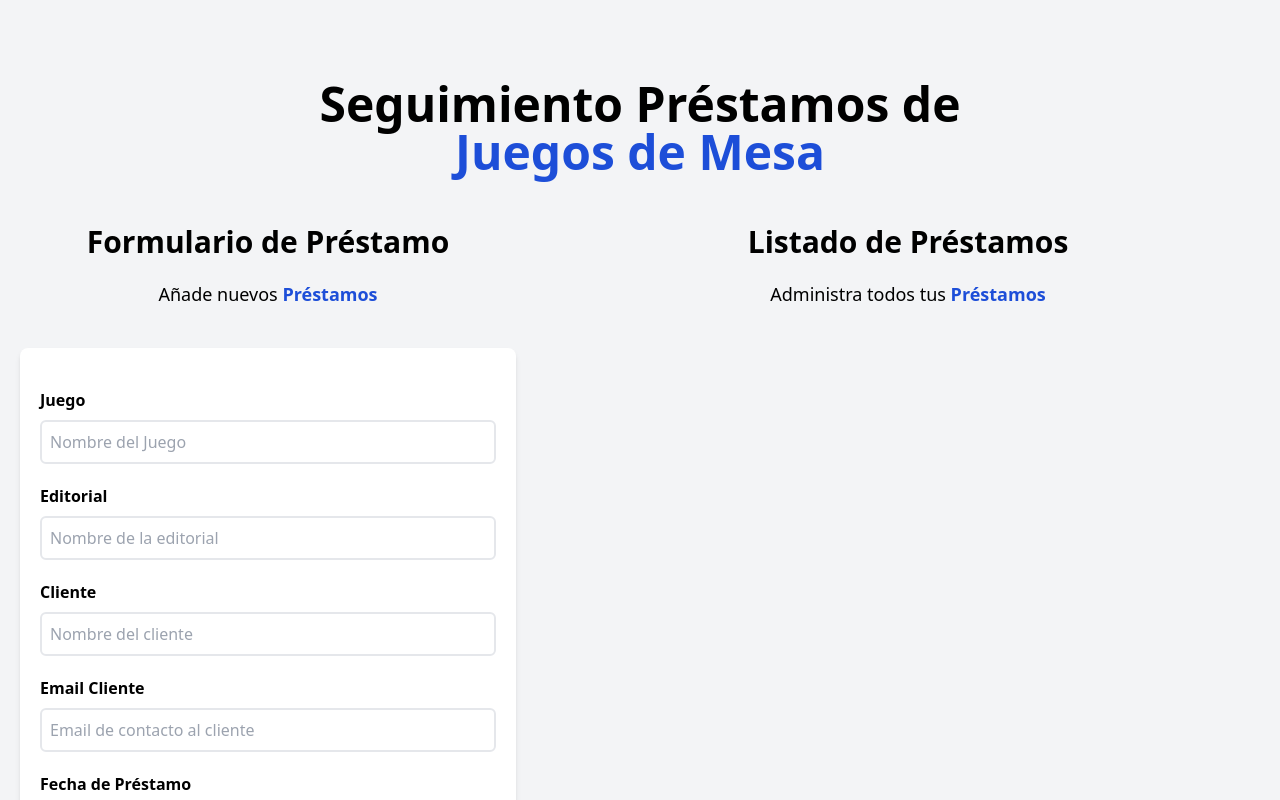
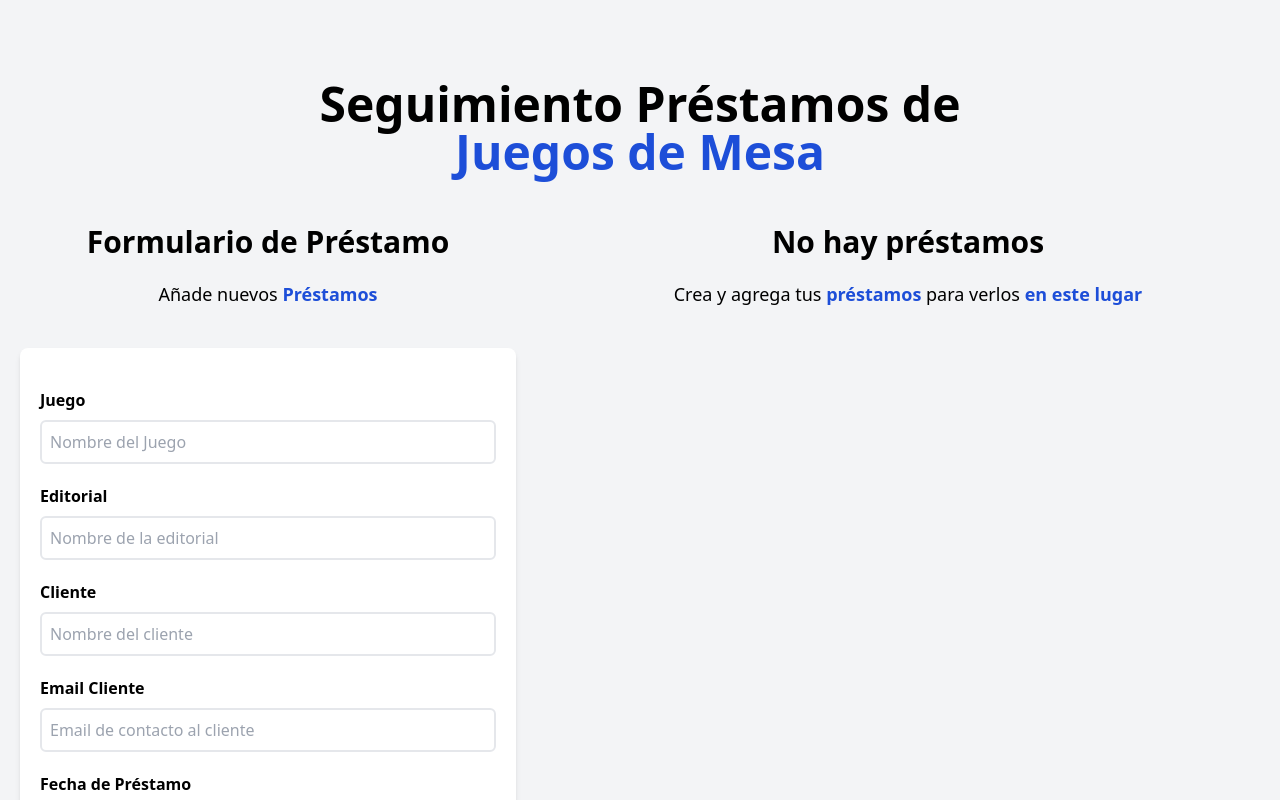
Before and after one commit to fernandolpz21/Board-game-loan-system, a React (Vite) app: page / in a window 1280 px wide. Shown: the top 800 px of the page. Built offline with nearby package versions, Linux system fonts and the light colour scheme.

Commit message:
Corregir error Id & botones editar/eliminar

```diff
--- a/src/components/Formulario.jsx
+++ b/src/components/Formulario.jsx
@@ -38,18 +38,18 @@ function Formulario({prestamos, setPrestamos}) { //Hacemos un destructuring de l
 
     //game register fields
     const [juego , setJuego] = useState({
-        id: generarId(),
+        "id": generarId(),
         "nombre": '',
         "editorial": '',
         "cliente": '',
-        "email": '',
+        "correo": '',
         "fecha": '',
         "condiciones": ''
     });
 
 
 
-    const {nombre, editorial, cliente, email, fecha, condiciones} = juego;
+    const {nombre, editorial, cliente, correo, fecha, condiciones} = juego;
 
     const handleChange = e => {
         setJuego({...juego, [e.target.name]:e.target.value}); // El setJuego va a ser xuna copia de la variable juego pero se le cambia el valor al campo que se está sobreescribiendo
@@ -62,7 +62,7 @@ function Formulario({prestamos, setPrestamos}) { //Hacemos un destructuring de l
     const handleSubmit = e => {
         e.preventDefault();
         console.log(juego)
-        if( [nombre, editorial, cliente, email, fecha, condiciones].includes('')){
+        if( [nombre, editorial, cliente, correo, fecha, condiciones].includes('')){
             setError(true);
         }
         else{
@@ -71,10 +71,11 @@ function Formulario({prestamos, setPrestamos}) { //Hacemos un destructuring de l
 
             //Reset Form
             setJuego({
+                "id": generarId(),
                 "nombre": '',
                 "editorial": '',
                 "cliente": '',
-                "email": '',
+                "correo": '',
                 "fecha": '',
                 "condiciones": ''
             });
@@ -141,10 +142,10 @@ function Formulario({prestamos, setPrestamos}) { //Hacemos un destructuring de l
                 </div>
 
                 <div className="mb-5">
-                    <label htmlFor="email" className="block text-grey-700 font-bold">Email Cliente</label>
-                    <input id='email' type="email" placeholder="Email de contacto al cliente" className="border-2 w-full p-2 mt-2 placeholder-gray-400 rounded-md"
-                    value={email}
-                    name='email'
+                    <label htmlFor="correo" className="block text-grey-700 font-bold">Email Cliente</label>
+                    <input id='correo' type="correo" placeholder="Email de contacto al cliente" className="border-2 w-full p-2 mt-2 placeholder-gray-400 rounded-md"
+                    value={correo}
+                    name='correo'
                     onChange={handleChange}/>
                 </div>
 
--- a/src/components/ListadoPrestamos.jsx
+++ b/src/components/ListadoPrestamos.jsx
@@ -5,11 +5,13 @@ function ListadoPrestamos({prestamos}) {
     // -- Use h-screen to make an element span the entire height of the viewport.
     return (
         <div className="md:w-1/2 lg:w-3/5 md:h-screen overflow-y-scroll">
-
+            {prestamos && prestamos.length ? ( //Si es que el tamaño del arreglo préstamos === 0
+            //Retornamos un fragment para no retornar varias etiquetas ni un div
+                <>
                     <h2 className="font-black text-3xl text-center"> Listado de Préstamos</h2>
                     <p className="text-lg mt-5 text-center mb-10">
                         Administra todos tus {''}
-                    <span className="font-bold text-blue-700 "> Préstamos</span>
+                            <span className="font-bold text-blue-700 "> préstamos</span>
                     </p>
 
                     {prestamos.map(element /*, index*/ => (
@@ -19,6 +21,21 @@ function ListadoPrestamos({prestamos}) {
                             prestamo={element}
                         />
                     ))}
+                </>
+
+            ) : (
+                <>
+                    <h2 className="font-black text-3xl text-center"> No hay préstamos</h2>
+                    <p className="text-lg mt-5 text-center mb-10">
+                        Crea y agrega tus {''}
+                            <span className="font-bold text-blue-700 "> préstamos {''}</span>
+                        para verlos  {''}
+                        <span className="font-bold text-blue-700 "> en este lugar</span>
+                    </p>
+
+                </>
+            )}
+
 
 
 
--- a/src/components/Prestamo.jsx
+++ b/src/components/Prestamo.jsx
@@ -27,6 +27,18 @@ const Prestamo = ({prestamo}) =>{
                 <span>{condiciones}</span>
             </p>
 
+            <div className="flex justify-between mt-10">
+                <button type="button"
+                    className="py-2 px-10 bg-blue-700 hover:bg-blue-800 text-white uppercase font-bold cursor-pointer transition-colors rounded-lg">
+                    Editar
+                </button>
+
+                <button type="button"
+                    className="py-2 px-10 bg-red-800 hover:bg-red-900 text-white uppercase font-bold cursor-pointer transition-colors rounded-lg">
+                    Eliminar
+                </button>
+            </div>
+
         </div>
     );
 }
```
Lines whose indentation alone changed are shown as unchanged.
